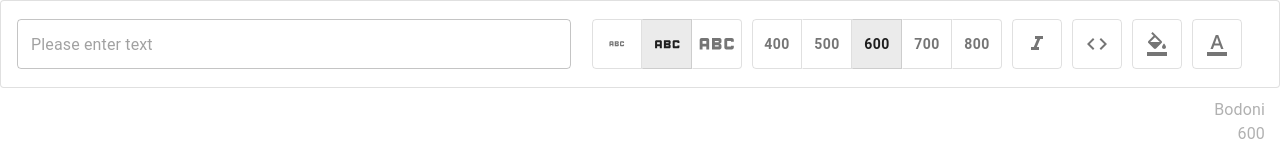
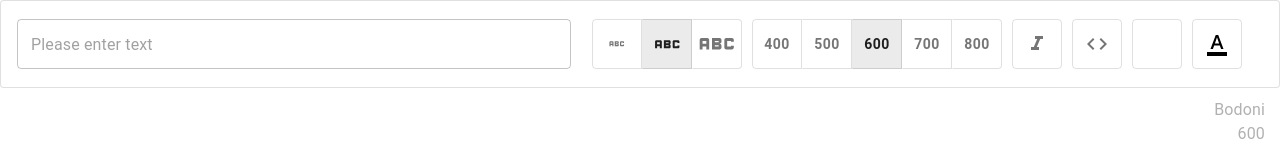
Before and after one commit to arthurfincham/font-app, a React (Create React App) app: page / in a window 1280 px wide. Shown: the top 160 px of the page. Built offline with nearby package versions, Linux system fonts and the light colour scheme.

Commit message:
add dynamic color to toggles

```diff
--- a/src/components/toggles/BodyColor.js
+++ b/src/components/toggles/BodyColor.js
@@ -24,7 +24,7 @@ export default function BodyColor({ setBodyColor, bodyColor }) {
       <FormControlLabel
         control={
           <ToggleButton checked={checked} onChange={handleCheck}>
-            <FormatColorFillIcon />
+            <FormatColorFillIcon htmlColor={bodyColor} />
           </ToggleButton>
         }
         label=""
--- a/src/components/toggles/TextColor.js
+++ b/src/components/toggles/TextColor.js
@@ -24,7 +24,7 @@ export default function TextColor({ setTextColor, textColor }) {
       <FormControlLabel
         control={
           <ToggleButton checked={checked} onChange={handleCheck}>
-            <FormatColorTextIcon />
+            <FormatColorTextIcon htmlColor={textColor} />
           </ToggleButton>
         }
         label=""
```
